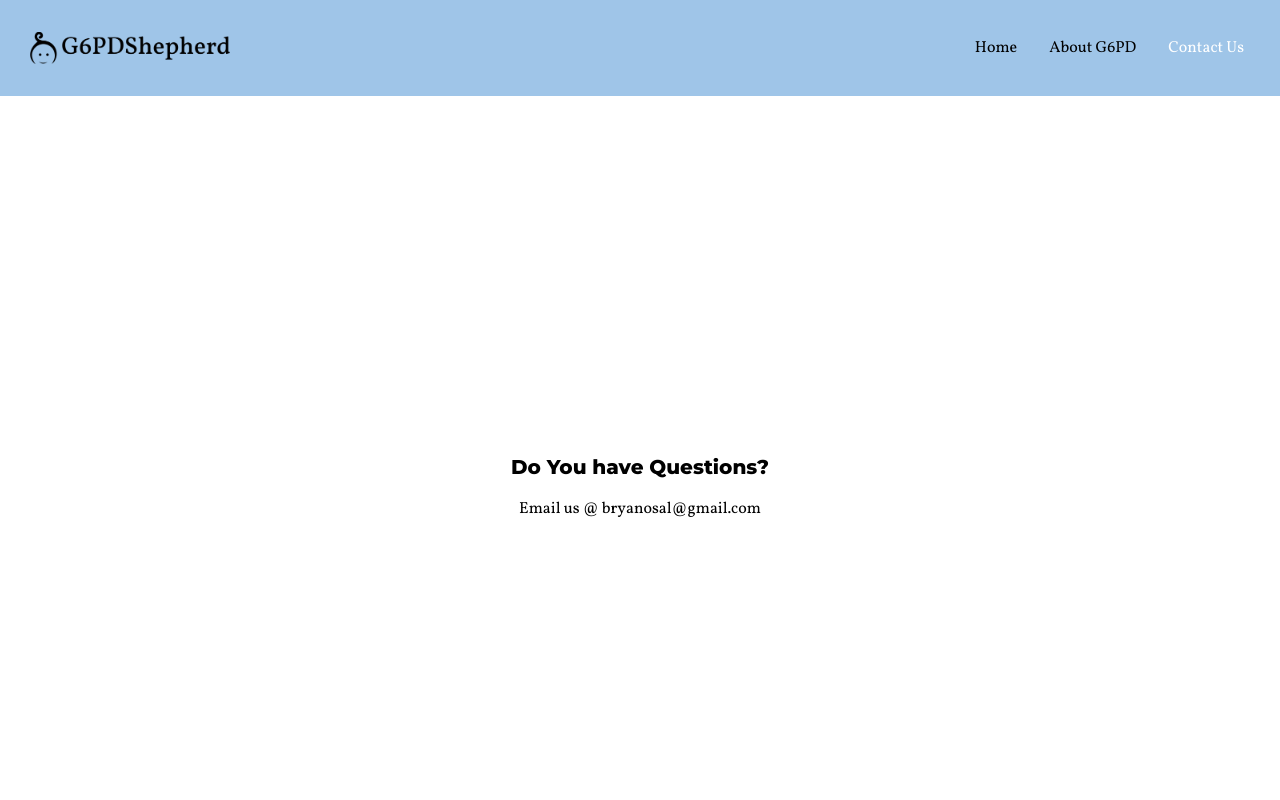
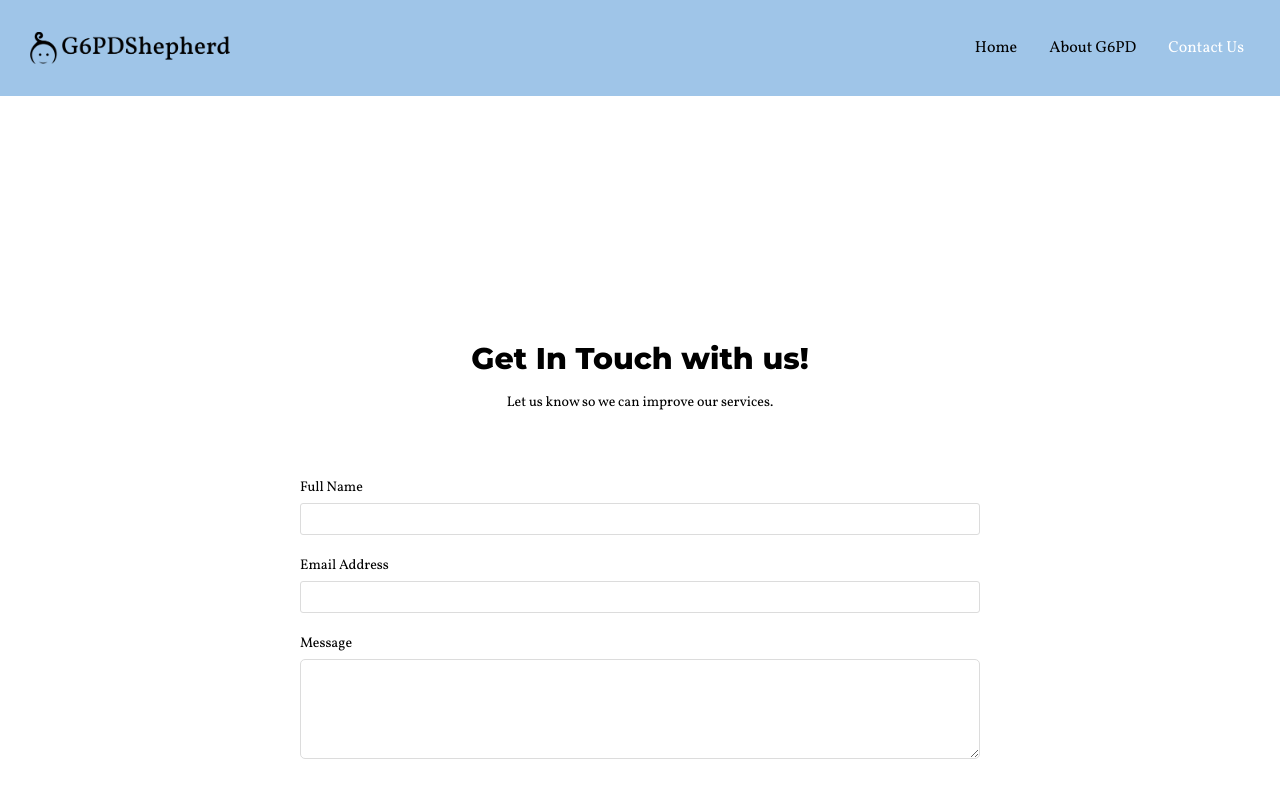
Before and after one commit to odycy21/G6PD-Shepherd, a React (Vite) app: page /contact-us in a window 1280 px wide. Shown: the top 800 px of the page. Built offline with nearby package versions, Linux system fonts and the light colour scheme; a web font is replaced by a local one.

Commit message:
updated contact page

```diff
--- a/package.json
+++ b/package.json
@@ -10,7 +10,9 @@
     "preview": "vite preview"
   },
   "dependencies": {
+    "@emailjs/browser": "^4.3.3",
     "axios": "^1.6.7",
+    "framer-motion": "^11.0.25",
     "react": "^18.2.0",
     "react-dom": "^18.2.0",
     "react-icons": "^5.0.1",
--- a/src/Contact.jsx
+++ b/src/Contact.jsx
@@ -1,17 +1,78 @@
-import { NavLink } from "react-router-dom";
+
+import React, {useRef} from 'react';
+import emailjs from '@emailjs/browser';
 
 const ContactUs = () => {
+
+  const form = useRef();
+
+    const sendEmail = (e) => {
+        e.preventDefault();
+
+        const fullName = document.querySelector("#fullName").value;
+        const email = document.querySelector("#email").value;
+        const message = document.querySelector("#message").value;
+
+
+        if(fullName.length === 0){
+            alert("Please Input something. ..");
+            return false;
+        }else if(email.length === 0){
+            alert("Please Input something. ..");
+            return false;
+        }else if(message.length === 0){
+            alert("Please Input something. ..");
+            return false;
+        }else{
+
+        emailjs.sendForm('service_k0qdrpq', 'template_3788e6p', form.current, 's4wwLmtU6tc-DJo7N')
+          .then((result) => {
+              console.log(result.text);
+              alert("Message Sent!");
+              form.current.reset();
+          }, (error) => {
+              console.log(error.text);
+          });
+        }
+      };
+
+
     return (
 
-    <div className="max-w-[1000px] min-h-screen mt-[-5px] py-20  mx-auto flex flex-col justify-center items-center">
+      <div className="max-w-[1240px] w-full lg:h-screen md:h-screen mx-auto grid py-[15rem] px-4 bg-transparent text-center">
 
-        <div className="p-20 lg:py-5 px-10 py-10">
-              <p className='font-montserrat font-semibold text-xl pb-2'> Do You have Questions? </p>
-               <p className="py-2 text-center">
-                   Email us @ bryanosal@gmail.com
-               </p>
-       </div>
-    </div>
+      <div>
+              <h2 className='font-montserrat font-semibold text-[30px] pb-2'>Get In Touch with us!</h2>
+
+              <p className="text-sm leading-7 pb-10">
+                Let us know so we can improve our services.<br />
+              </p>
+
+
+              <div className='max-w-[680px] mx-auto'>
+                  <form ref={form} onSubmit={sendEmail}>
+                  <label>Full Name</label>
+                  <input type="text" name="user_name" id='fullName'/>
+                  <label>Email Address</label>
+                  <input type="email" name="user_email" id='email' />
+                  <label>Message</label>
+                  <textarea name="message" id='message'/>
+                  <input type="submit" value="Send" className="mt-5 w-[20%] h-[32px] border border-b-4 border-white rounded-sm font-normal text-white text-center text-xs hover:bg-[#733f1db3]" />
+                  </form>
+              </div>
+      </div>
+
+
+      <div>
+
+
+      </div>
+
+
+     </div>
+
+
+
 
      );
 }
--- a/src/Footer.jsx
+++ b/src/Footer.jsx
@@ -1,14 +1,18 @@
+
 import React from "react";
-
+import {  NavLink } from "react-router-dom";
 
 const Footer = () => {
 
     let currentDate =  new Date().getFullYear();
 
     return (
+
+        <div className="leading-7">
             <div className="footer bottom-0 text-center my-auto text-xs pl-8 pr-8 pb-8 font-semi-bold">
-             ©{currentDate} - Develop by Bryan Osal
+             ©{currentDate} All Rights Reserved - G6PD Shepherd <br />Develop by <NavLink className = "linkColor2" to={"https://bryan-dev.vercel.app/"}>Bryan Osal</NavLink>
             </div>
+        </div>
      );
 }
 
--- a/src/index.css
+++ b/src/index.css
@@ -78,6 +78,19 @@ input::placeholder {
 .linkColor:hover{
     color: #658db2;
     font-weight: 600;
+}
+
+
+linkColor2{
+    color: #000000;
+    font-weight: 600;
+    margin-top: 10px;
+}
+
+
+.linkColor2:hover{
+    color:  #000000;
+    font-weight: 800;
 
 }
 
@@ -168,3 +181,47 @@ input::placeholder {
         }
 
       }
+
+      /* Contact form */
+
+form {
+    display: flex;
+    align-items: flex-start;
+    flex-direction: column;
+    width: 100%;
+    line-height: 30px;
+    font-size: 14px;
+
+  }
+
+    input {
+      width: 100%;
+      border-radius: 3px;
+      border: 1px solid rgb(220, 220, 220);
+      background: transparent;
+      outline: none;
+      &:focus {
+        border: 1px solid #c4570e;
+      }
+    }
+
+    textarea {
+      max-width: 100%;
+      min-width: 100%;
+      width: 100%;
+      max-height: 100px;
+      min-height: 100px;
+      padding: 7px;
+      outline: none;
+      border-radius: 5px;
+      border: 1px solid rgb(220, 220, 220);
+      background: transparent;
+
+      &:focus {
+        border: 1px solid #c4570e;
+      }
+    }
+
+    label {
+      margin-top: 1rem;
+    }
```
Also changed, not shown: src/assets/bmc-button.png (added), 1 other file (tests, documents, lock files or other folders).
